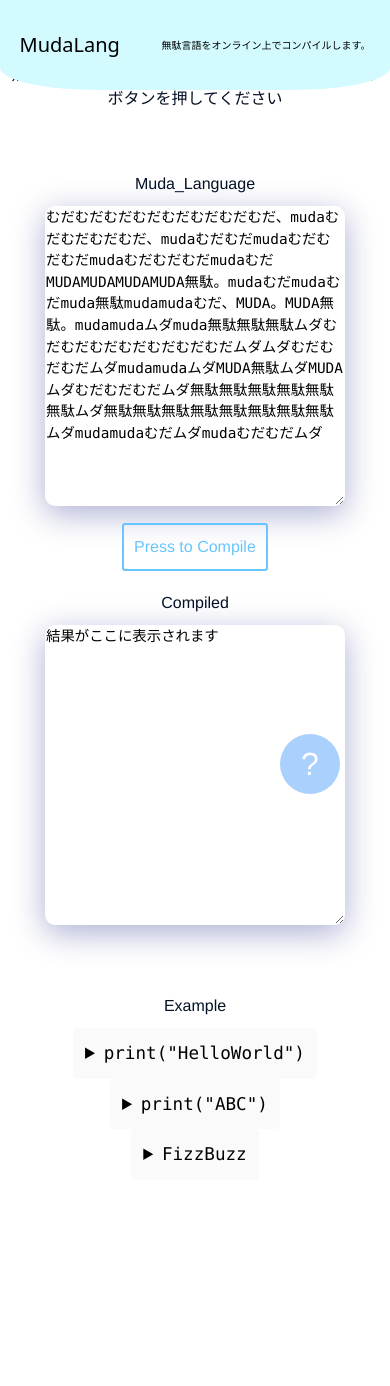
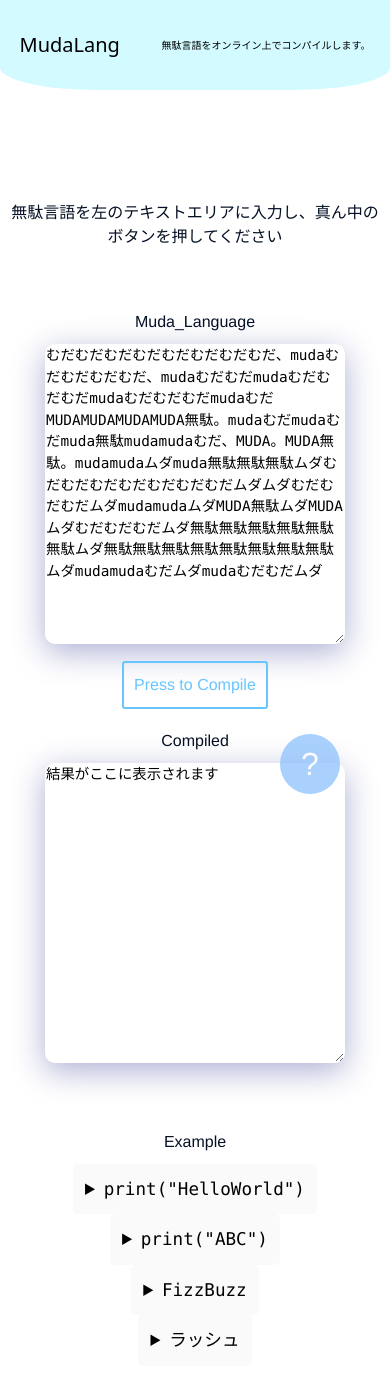
Before and after one commit to Xeli0701/muda_language_next, a Next.js app: page / in a window 390 px wide. Shown: the top 1386 px of the page. Before the commit the page ends 1180 px from the top, so only its background shows below. Built offline with nearby package versions, Linux system fonts and the light colour scheme.

Commit message:
:sparkles: add rush and responsive

```diff
--- a/pages/index.tsx
+++ b/pages/index.tsx
@@ -26,6 +26,8 @@ export default function Home() {
         <link rel="icon" href="/favicon.ico" />
       </Head>
 
+
+
       <header className={styles.header}>
         <h1>MudaLang</h1>
         <nav>
@@ -35,9 +37,11 @@ export default function Home() {
 
       <main className={styles.main}>
         <div className={styles.flex_column_container}>
+
           <div className={styles.flex_description_container}>
             <div className={styles.description}>無駄言語を左のテキストエリアに入力し、真ん中のボタンを押してください</div>
           </div>
+
 
           <div className={styles.flex_row_container}>
             <div className={styles.flex_item}>
@@ -85,6 +89,10 @@ export default function Home() {
               <summary className={styles.code}>FizzBuzz</summary>
               <textarea readOnly className={styles.text_area_wide} defaultValue="むだむだむだむだむだむだむだむだむだむだむだむだ、無駄mudaむだむだむだむだむだむだmudaむだむだむだむだむだむだむだむだむだmudaむだむだむだむだむだmudaむだむだむだむだむだむだむだむだむだ むだmudaむだむだむだむだむだむだむだむだむだむだmudaむだむだむだmudamudamudamudamudamudaむだむだむだむだむだむだむだむだMUDAMUDAMUDAMUDAMUDAMUDAMUDAMUDAMUDAMUDAMUDAMUDA。muda無駄無駄muda 無駄無駄無駄mudaむだむだむだむだむだむだmuda無駄無駄無駄mudaむだむだmuda無駄無駄無駄無駄mudamudamudamudaむだむだむだmudaむだむだむだむだむだmudaむだむだむだむだ、mudamudamudaむだ、無駄MUDAMUDA、無駄mudamudaむだmudaむだMUDAMUDAMUDA。mudamudamuda、無駄MUDAMUDAMUDAむだmudamudamuda。むだMUDA、、無駄。muda無駄MUDAMUDA、無駄mudaむだmudaむだMUDAMUDA。mudamuda、無駄MUDAMUDAむだmudamuda。むだMUDA、、無駄。muda無駄MUDAMUDAMUDAむだmuda無駄muda。muda、無駄MUDAMUDAMUDA無駄無駄無駄無駄無駄無駄無駄無駄無駄mudaむだむだむだむだむだむだむだむだむだmudamudamudamudamudaむだMUDAMUDAMUDA。MUDA。muda、無駄MUDAむだむだむだむだむだむだむだ、MUDAMUDAむだむだむだむだむだむだむだmudamuda無駄。MUDAむだむだむだむだむだむだむだむだmudamuda。mudamudamuda。MUDAMUDAMUDAMUDAMUDAMUDA、MUDAMUDAMUDAMUDA。muda無駄、無駄MUDAMUDAむだmudaむだmuda。MUDA、無駄mudaむだMUDA。むだMUDA、、無駄。muda無駄MUDA。muda、無駄mudaむだむだむだMUDAMUDAMUDAMUDAMUDAMUDAMUDAMUDAMUDAムダmudaムダmudamudamudaムダムダmudamudaむだmudamuda。mudamuda無駄、無駄MUDAMUDAMUDAむだmudaむだmudamuda。MUDAMUDA、無駄mudamudaむだMUDAMUDA。むだMUDA、、無駄。muda無駄MUDA。muda、無駄mudamudaむだむだむだむだむだMUDAMUDAMUDAMUDAMUDAMUDAMUDAMUDAムダmudaムダmudaムダムダmudamudaむだmudamuda。MUDAむだMUDA、、無駄。muda無駄MUDA。muda、無駄mudamudamudamudamuda、mudamudamudamuda。MUDAMUDAMUDAMUDA、ムダMUDAMUDAMUDAMUDA。MUDA。MUDAMUDAムダmudamudamudamudamudamuda無駄。" />
             </details>
+            <details className={styles.description_details}>
+              <summary className={styles.code}>ラッシュ</summary>
+              <textarea readOnly className={styles.text_area_wide} defaultValue="、折羅。ora、折羅。ora、折羅。ora、折羅。ora、折羅。ora、折羅。ORAORAORAORAORAおらおらおらおらおらおらおらおらおらおら、oraおらおらおらおらおらおらおらおらおらおら、oraおらおらおらおらおらおらおらおらおらおら、oraおらおらおらおらおらおらおらおらおらおら、oraORA折羅。oraORAORA折羅。oraoraおらORAORAORA折羅。oraoraoraおらORAORAORAORA折羅。oraoraoraoraおらおらおらおらオラORAORAORAORA、折羅。ora、折羅。ora、折羅。ora、折羅。ora、折羅。ora、折羅。ORAORAORAORAORAおらおらおらおらおらおらおらおらおらおら、oraおらおらおらおらおらおらおらおらおらおら、oraおらおらおらおらおらおらおらおらおらおら、oraおらおらおらおらおらおらおらおらおらおら、oraORA折羅。oraORAORA折羅。oraoraおらORAORAORA折羅。oraoraoraおらORAORAORAORA折羅。oraoraoraoraおらおらおらおらおらおらおらオラORAORAORAORA、折羅。ora、折羅。ora、折羅。ora、折羅。ora、折羅。ora、折羅。ORAORAORAORAORAおらおらおらおらおらおらおらおらおらおら、oraおらおらおらおらおらおらおらおらおらおら、oraおらおらおらおらおらおらおらおらおらおら、oraおらおらおらおらおらおらおらおらおらおら、oraORA折羅。oraORAORA折羅。oraoraおらORAORAORA折羅。oraoraoraおらORAORAORAORA折羅。oraoraoraoraおらおらおらおらおらオラORAORAORAORA、折羅。ora、折羅。ora、折羅。ora、折羅。ora、折羅。ora、折羅。ORAORAORAORAORAおらおらおらおらおらおらおらおらおらおら、oraおらおらおらおらおらおらおらおらおらおら、oraおらおらおらおらおらおらおらおらおらおら、oraおらおらおらおらおらおらおらおらおらおら、oraORA折羅。oraORAORA折羅。oraoraおらORAORAORA折羅。oraoraoraORAORAORAORA折羅。oraoraoraoraおらおらおらおらオラORAORAORAORA" />
+            </details>
           </div>
 
           <div className={styles.modal_help_button_container}>
@@ -92,19 +100,20 @@ export default function Home() {
             <div className={`modal__overlay ${modal && "is-opened"}`} onClick={e => { if (modalRef.current === e.target) setModal(false) }} ref={modalRef}>
               <div className="modal__box">
                 <button className="modal__closeBtn" onClick={() => setModal(false)}>×</button>
-                <div className="m-8 text-2xl text-white">無駄言語コンパイラへようこそ！</div>
-                  <div className="m-2 ml-16 text-white">このサービスは無駄言語(mudaLang)をコンパイルするために用いられます。</div>
-                <div className="m-8 text-xl text-white">使い方</div>
-                  <div className="m-2 ml-16 text-white">左のボックスに入れて、真ん中のボタンを押すと、右のボックスに結果が出力されます！</div>
-                  <div className="m-2 ml-16 text-white">無駄言語のサンプルコードはサイト下部Exampleに折りたたまれています👍</div>
-                  <div className="m-2 ml-16 text-white">言語仕様は<a href="https://github.com/Xeli0701/muda_language_next#%E8%A8%80%E8%AA%9E%E4%BB%95%E6%A7%98" rel="noreferrer" target="_blank" className="underline text-blue-600 hover:text-blue-800 visited:text-purple-600">こちら</a>を確認してください！</div>
-                  <div className="m-2 ml-16 text-xs text-white">(要するに、Brainfxck系言語と言う存在も価値も時間も全てが無駄な言語です。あとHerokuのFreeプランなのでボタンを押しても20秒ぐらい反応しない時があります。)</div>
-                <div className="m-8 text-xl text-white">Repository</div>
-                  <div className="m-4 ml-16"><a href="https://github.com/Xeli0701/muda_language_next" rel="noreferrer" target="_blank" className="bg-blue-500 hover:bg-blue-700 text-white font-bold py-1 px-4 rounded">Next.js</a></div>
-                  <div className="m-4 ml-16"><a href="https://github.com/Xeli0701/muda_language_api" rel="noreferrer" target="_blank" className="bg-blue-500 hover:bg-blue-700 text-white font-bold py-1 px-4 rounded">FastAPI</a></div>
-                  <div className="m-4 ml-16"><a href="https://muda-language-api.herokuapp.com/docs" rel="noreferrer" target="_blank" className="bg-blue-500 hover:bg-blue-700 text-white font-bold py-1 px-4 rounded">API Document</a></div>
-                <div className="m-8 text-xl text-white">作った人・連絡先</div>
-                <div className="m-8 ml-16 text-white" >
+                <div className="m-4 text-lg text-white">使い方</div>
+                  <div className="m-1 ml-16 text-sm text-white">ようこそ。このサービスは無駄言語(mudaLang)をコンパイルするために用いられます。</div>
+                  <div className="m-1 ml-16 text-sm text-white">左のボックスに入れて、真ん中のボタンを押すと、右のボックスに結果が出力されます！</div>
+                  <div className="m-1 ml-16 text-sm text-white">無駄言語のサンプルコードはサイト下部Exampleに折りたたまれています👍</div>
+                  <div className="m-1 ml-16 text-sm text-white">言語仕様は<a href="https://github.com/Xeli0701/muda_language_next#%E8%A8%80%E8%AA%9E%E4%BB%95%E6%A7%98" rel="noreferrer" target="_blank" className="underline text-blue-600 hover:text-blue-800 visited:text-purple-600">こちら</a>を確認してください！</div>
+                  <div className="m-1 ml-16 text-xs text-white">(要するに、Brainfxck系言語と言う存在も価値も時間も全てが無駄な言語です。あとHerokuのFreeプランなのでボタンを押しても20秒ぐらい反応しない時があります。)</div>
+                <div className="m-4 text-lg text-white">Repository</div>
+                  <div className={styles.flex_row_container}>
+                    <div className="m-4 ml-16"><a href="https://github.com/Xeli0701/muda_language_next" rel="noreferrer" target="_blank" className="bg-blue-500 hover:bg-blue-700 text-white font-bold py-1 px-4 rounded">Front(Next.js)</a></div>
+                    <div className="m-4 ml-16"><a href="https://github.com/Xeli0701/muda_language_api" rel="noreferrer" target="_blank" className="bg-blue-500 hover:bg-blue-700 text-white font-bold py-1 px-4 rounded">Back(FastAPI)</a></div>
+                    <div className="m-4 ml-16"><a href="https://muda-language-api.herokuapp.com/docs" rel="noreferrer" target="_blank" className="bg-blue-500 hover:bg-blue-700 text-white font-bold py-1 px-4 rounded">Back(API Document)</a></div>
+                  </div>
+                <div className="m-4 text-lg text-white">作った人・連絡先</div>
+                <div className="m-4 ml-16 text-white" >
                   <a href="https://twitter.com/Xeli0701" rel="noreferrer" target="_blank" className="text-blue-500 font-bold rounded">Xeli0701</a>
                 </div>
               </div>
--- a/styles/Home.module.css
+++ b/styles/Home.module.css
@@ -153,7 +153,7 @@
 .flex_column_container {
   display: flex;
   flex-direction: column;
-  justify-content: center;
+  justify-content: flex-start;
   align-items: center;
   height: auto;
   width: auto;
@@ -166,19 +166,19 @@
   align-items: center;
   margin: 50px;
   height: 50px;
+  margin-top: 100px;
   width: 100%;
 }
 
 .flex_description_container_topmargin {
   display: flex;
   flex-direction: column;
-  justify-content: center;
+  justify-content: flex-start;
   align-items: center;
   margin: 50px;
   margin-top: 50px;
-  padding-top: 100px;
-  height: 50px;
-  width: 100%;
+  margin-bottom: 100px;
+  width: auto;
 }
 
 .flex_item{
@@ -298,7 +298,7 @@
     width: auto;
     margin: 0;
     padding: 0;
-    padding-top: 300px;
+    padding-top: 100px;
     font-family: "Hiragino Kaku Gothic Pro", "ヒラギノ角ゴ Pro W3", メイリオ, Meiryo, "ＭＳ Ｐゴシック", "Helvetica Neue", Helvetica, Arial, sans-serif;
   }
 
@@ -318,9 +318,19 @@
   .flex_column_container {
     display: flex;
     flex-direction: column;
-    justify-content: center;
+    justify-content: flex-start;
     align-items: center;
-    height: 200px;
+    width: auto;
+  }
+
+  .flex_description_container_topmargin {
+    display: flex;
+    flex-direction: column;
+    justify-content: flex-start;
+    align-items: center;
+    margin: 50px;
+    margin-top: 50px;
+    margin-bottom: 200px;
     width: auto;
   }
 
--- a/styles/globals.css
+++ b/styles/globals.css
@@ -36,10 +36,10 @@
 
 @media (max-width: 400px) {
   .modal__closeBtn{
-    position: absolute;
+    position: fixed;
     color:rgb(255, 255, 255);
     font-size: 300%;
-    top: 50px;
+    top: 10px;
     right: 10px;
   }
 }
```
